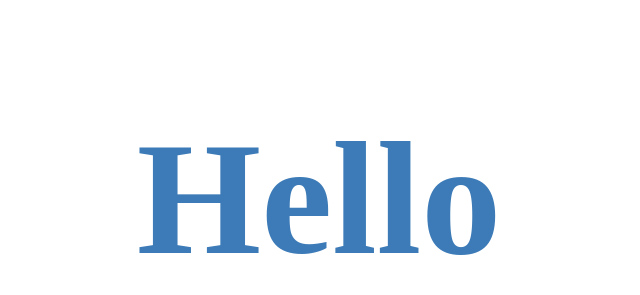
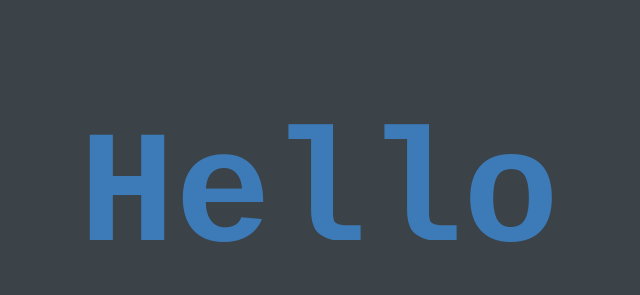
Before and after one commit to gurraoberg/gurraoberg.github.io, a plain HTML site: page index.html in a window 1280 px wide. Shown: the whole page, without its empty margins (321-961 px from the left). Drawn offline with Linux system fonts and the light colour scheme.

Commit message:
Update styles.css

```diff
--- a/styles.css
+++ b/styles.css
@@ -6,5 +6,6 @@ h1 {
 }
 
 body {
-  color: #3b4248;
+  background-color: #3b4248;
+  font-family: 'Courier New', monospace;
 }
```
